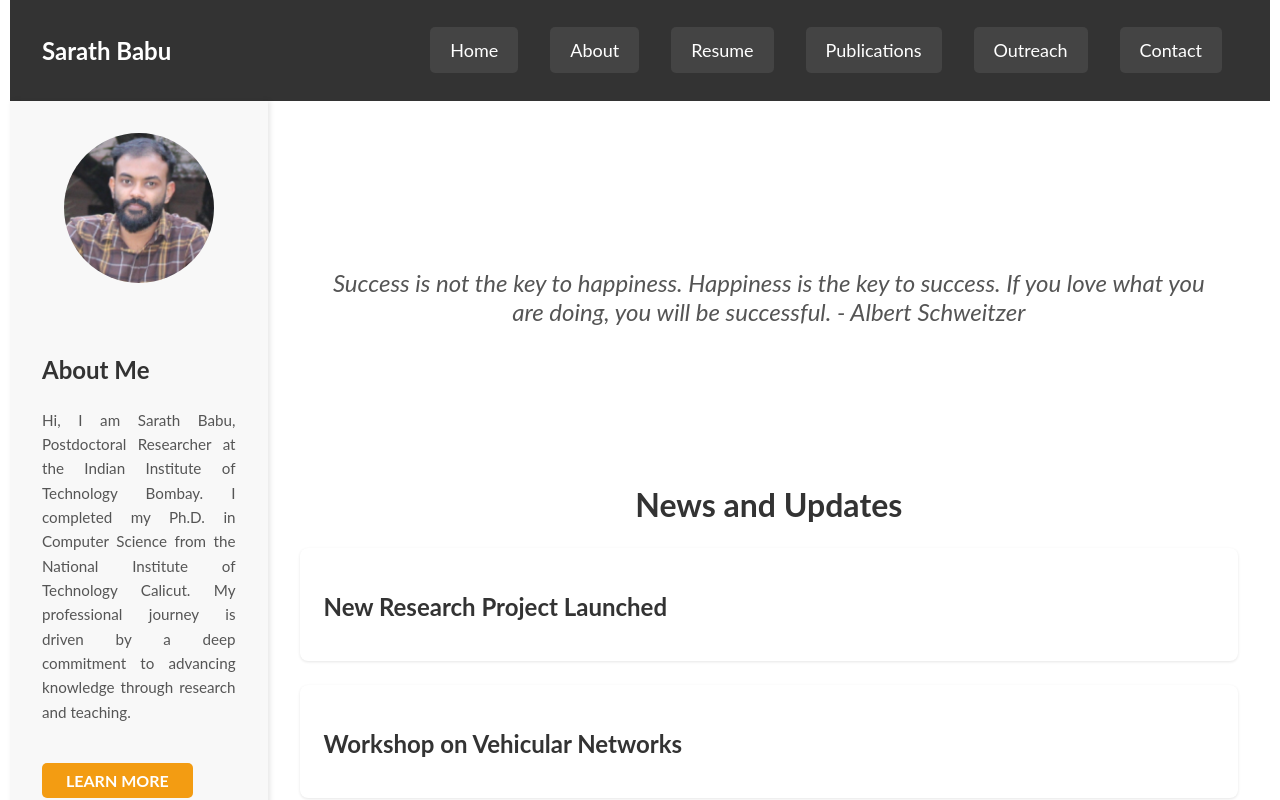
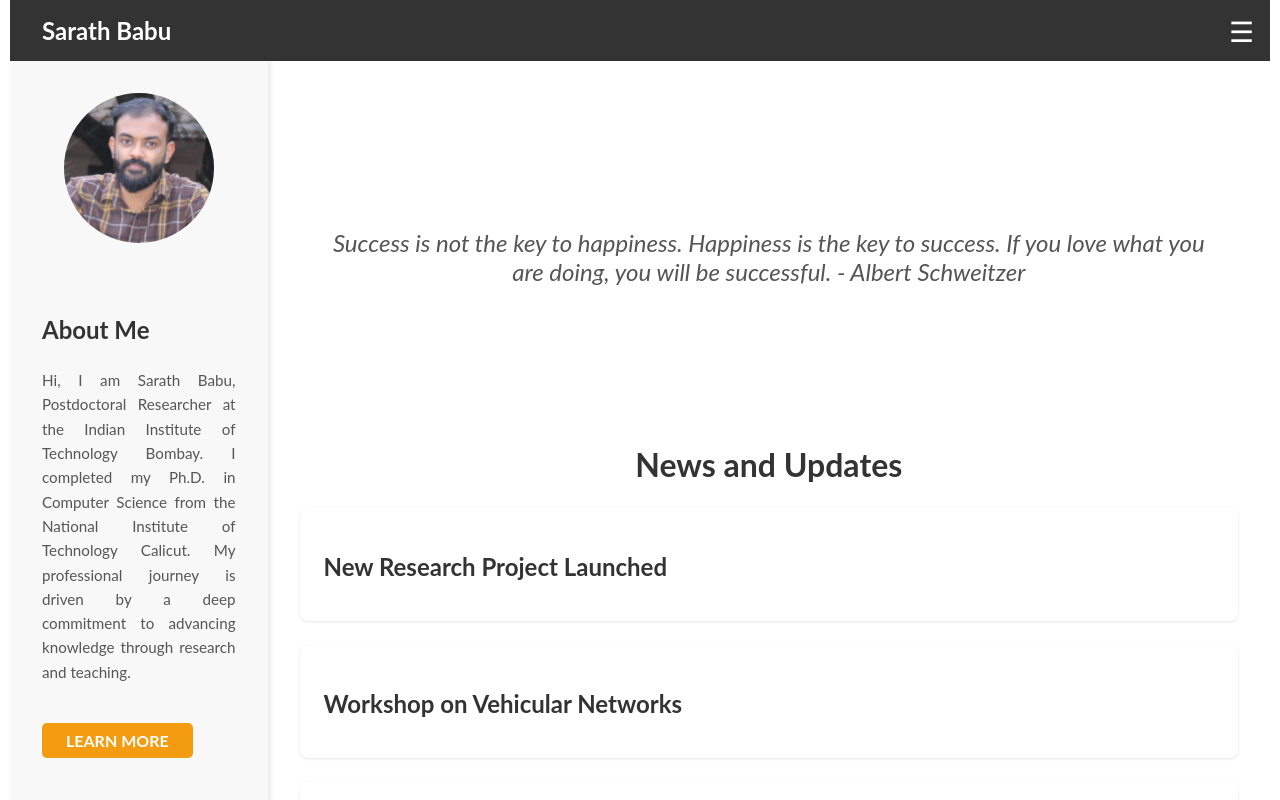
Before and after one commit to SarathBabu0410/personal-wesite, a React (Create React App) app: page / in a window 1280 px wide. Shown: the top 800 px of the page. Built offline with nearby package versions, Linux system fonts and the light colour scheme.

Commit message:
Update Header.js

```diff
--- a/src/components/Header.js
+++ b/src/components/Header.js
@@ -5,86 +5,86 @@ import styled from "styled-components";
 const Nav = styled.nav`
   display: flex;
   justify-content: space-between;
-  align-items: center;
   padding: 1rem 2rem;
   background-color: #333;
   color: white;
-`;
 
-const Hamburger = styled.button`
-  background: transparent;
-  border: none;
-  cursor: pointer;
-  font-size: 28px;
-  color: white;
-  display: none; /* Initially hide the hamburger */
+  h1 {
+    margin: 0;
+  }
 
-  @media (max-width: 768px) {
-    display: block; /* Show hamburger on small screens */
+  .menuItems {
+    display: ${({ isOpen }) => (isOpen ? "flex" : "none")}; /* Conditional display */
+    flex-direction: column;
+    align-items: center;
+    background-color: rgba(51, 51, 51, 0.8);
+    position: absolute;
+    top: 60px;
+    right: 0;
+    width: 70%;
+    max-width: 320px;
+    padding: 1.5rem 0;
+    z-index: 10;
+    backdrop-filter: blur(5px);
+    border-radius: 0 0 10px 10px;
+  }
+
+  .menuItems a {
+    color: white;
+    padding: 15px 40px;
+    text-decoration: none;
+    width: 100%;
+    text-align: center;
+    font-size: 18px;
+    border-radius: 5px;
+  }
+
+  .menuItems a:hover {
+    background-color: #f39c12;
+    color: #333;
+  }
+
+  .menuItems a + a {
+    margin-top: 12px;
+  }
+
+  .hamburger {
+    background: transparent;
+    border: none;
+    cursor: pointer;
+    font-size: 28px;
+    color: white;
     position: absolute;
     top: 15px;
     right: 20px;
   }
 `;
 
-const MenuItems = styled.div`
-  display: flex;
-  flex-direction: row;
+function Header() {
+  const [menuOpen, setMenuOpen] = useState(false);
 
-  a {
-    color: white;
-    text-decoration: none;
-    margin: 0 1rem;
-  }
+  const toggleMenu = () => {
+    setMenuOpen(!menuOpen); // Toggles the menu state
+  };
 
-  @media (max-width: 768px) {
-    flex-direction: column; /* Stack menu items vertically */
-    align-items: center; /* Center menu items */
-    width: 100%; /* Full width for the menu */
-    background-color: rgba(51, 51, 51, 0.95); /* Slightly transparent */
-    position: absolute; /* Position it below the header */
-    top: 60px; /* Adjust based on header height */
-    right: 0;
-    padding: 1rem 0; /* Padding for the menu */
-    z-index: 10; /* Ensure it appears above other content */
-    display: ${({ isOpen }) => (isOpen ? "flex" : "none")}; /* Toggle display based on isOpen state */
-  }
-`;
-
-const MenuItemButton = styled(Link)`
-  width: 90%; /* Button width, leaves some margin on both sides */
-  padding: 12px 20px; /* Space for clickability */
-  margin: 8px 0; /* Space between buttons */
-  background-color: #444; /* Button background color */
-  color: white;
-  text-align: center;
-  text-decoration: none;
-  border-radius: 5px; /* Rounded corners for button-like appearance */
-  font-size: 18px; /* Adjust font size */
-
-  &:hover {
-    background-color: #f39c12; /* Highlight color on hover */
-    color: #333; /* Change text color on hover */
-  }
-`;
-
-function Header() {
-  const [isOpen, setIsOpen] = useState(false); // State to handle menu toggle
+  const closeMenu = () => {
+    setMenuOpen(false); // Closes the menu after selecting a link
+  };
 
   return (
-    <Nav>
+    <Nav isOpen={menuOpen}>
       <h1>Sarath Babu</h1>
-      <Hamburger onClick={() => setIsOpen(!isOpen)}>
-        ☰ {/* Hamburger Icon */}
-      </Hamburger>
-      <MenuItems isOpen={isOpen}>
-        <MenuItemButton to="/">Home</MenuItemButton>
-        <MenuItemButton to="/about">About</MenuItemButton>
-        <MenuItemButton to="/resume">Resume</MenuItemButton>
-        <MenuItemButton to="/publications">Publications</MenuItemButton>
-        <MenuItemButton to="/outreach">Outreach</MenuItemButton>
-        <MenuItemButton to="/contact">Contact</MenuItemButton>
-      </MenuItems>
+      <button className="hamburger" onClick={toggleMenu}>
+        &#9776;
+      </button>
+      <div className="menuItems">
+        <Link to="/" onClick={closeMenu}>Home</Link>
+        <Link to="/about" onClick={closeMenu}>About</Link>
+        <Link to="/resume" onClick={closeMenu}>Resume</Link>
+        <Link to="/publications" onClick={closeMenu}>Publications</Link>
+        <Link to="/outreach" onClick={closeMenu}>Outreach</Link>
+        <Link to="/contact" onClick={closeMenu}>Contact</Link>
+      </div>
     </Nav>
   );
 }
```
